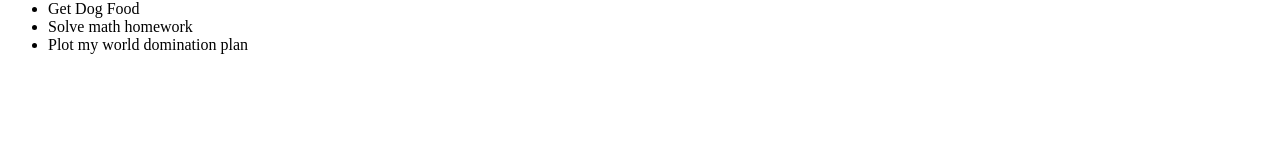
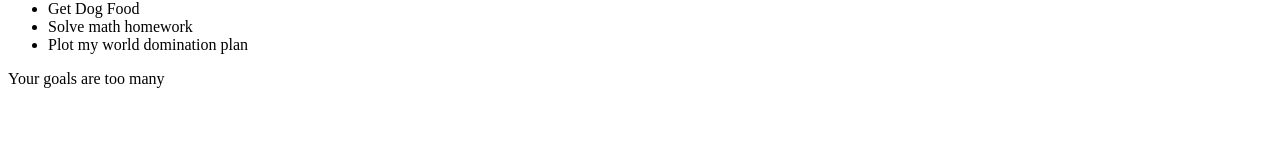
Before and after one commit to george-ongaya1/leo, an Angular app: page / in a window 1280 px wide. Shown: the part 152-300 px from the top of the page. Built offline with nearby package versions, Linux system fonts and the light colour scheme.

Commit message:
added a directive

```diff
--- a/src/app/app.component.html
+++ b/src/app/app.component.html
@@ -6,4 +6,5 @@
         {{goal.name}}
       </li>
   </ul>
+  <p *ngIf="goals.length > 5">Your goals are too many</p>
 </div>
```
